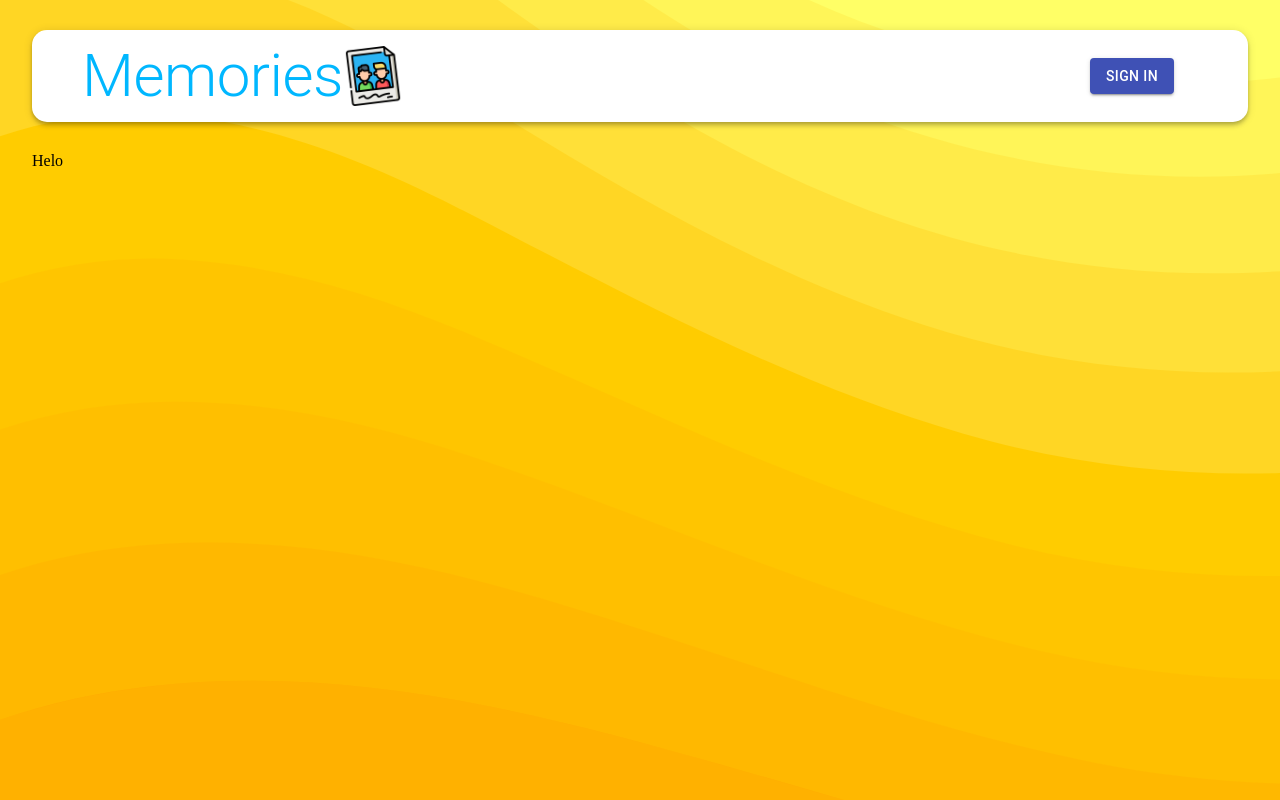
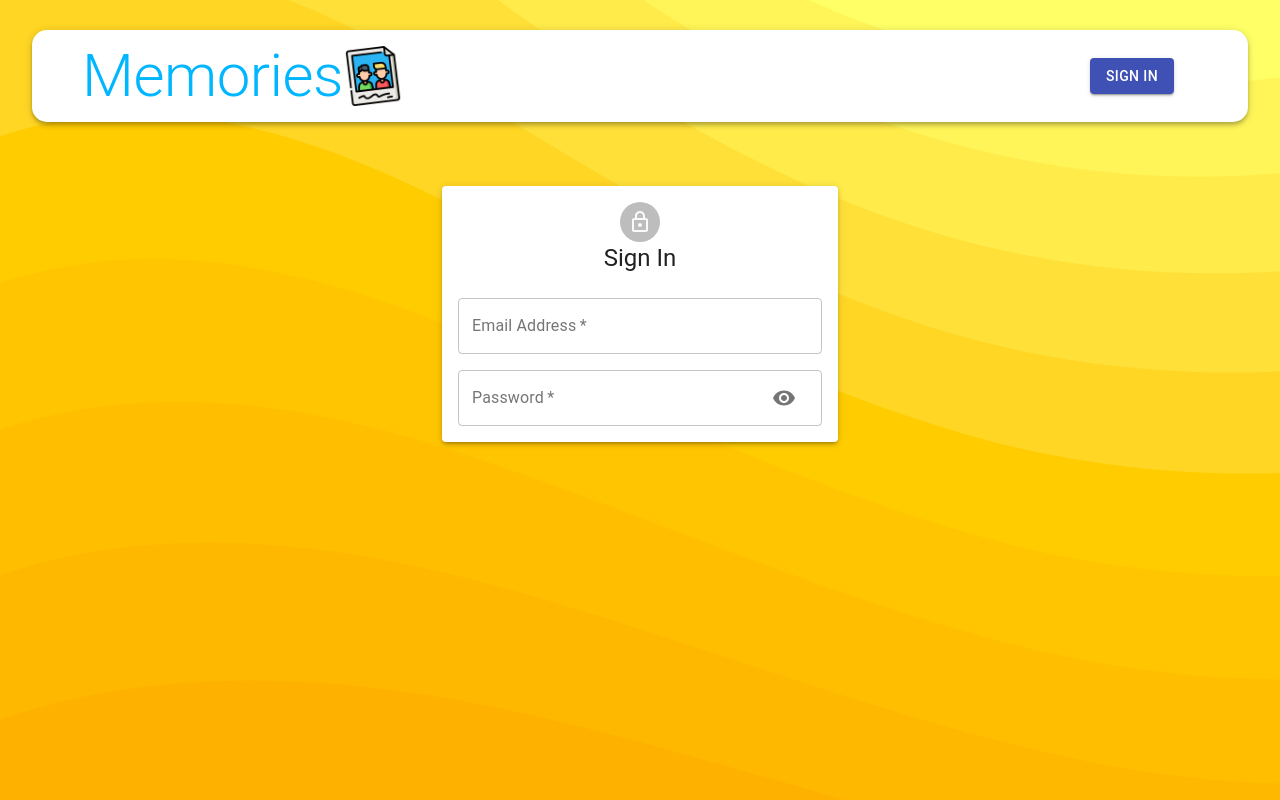
Before and after one commit to knikhil352000/MERN-Projects, a React (Create React App) app in the folder Admin-Memories/client/: page /auth in a window 1280 px wide. Built offline with nearby package versions, Linux system fonts and the light colour scheme.

Commit message:
Adding SignUp form

```diff
--- a/Admin-Memories/client/src/Auth/Auth.js
+++ b/Admin-Memories/client/src/Auth/Auth.js
@@ -1,12 +1,48 @@
-import React from 'react'
-import {Avatar, Button, Paper, Grid, Typography, Container} from '@material-ui/core'
+import React,{useState} from 'react'
+import {Avatar, Button, Paper, Grid, Typography, Container, TextField} from '@material-ui/core'
 import useStyles from './styles'
+import LockOutlinedIcon from '@material-ui/icons/LockOutlined';
+import Input from './Input'
 const Auth = () => {
     const state = null;
+    const isSignUp = false;
+    const classes = useStyles();
+    const handleSubmit = () => {
+
+    }
+    const handleChange = () => {
+
+    }
+
+    const [showPassword, setShowPassword] = useState(false);
+    const handleShowPassword = () => setShowPassword((prevState) => !prevState)
+
     return (
-        <div>
-            Helo
-        </div>
+        <Container component='main' maxWidth='xs'>
+            <Paper className={classes.paper} elevation={3}>
+                <Avatar className={classes.Avatar}>
+                    <LockOutlinedIcon />
+                </Avatar>
+                <Typography variant='h5'>{isSignUp ? 'Sign Up' : 'Sign In'}</Typography>
+                <form className={classes.form} onSubmit={handleSubmit}>
+                    <Grid container spacing={2}>
+                        {
+                            isSignUp && (
+                                <>
+                                    <Grid xs={6} md={12}>
+                                        <Input name='firstName' label='First Name' handleChange={handleChange} autoFocus half/>
+                                        <Input name='firstName' label='First Name' handleChange={handleChange} half/>
+                                    </Grid>
+                                </>
+                            )
+                        }
+                        <Input name='email' label='Email Address' handleChange={handleChange} type='email'/>
+                        <Input name='password' label='Password' handleChange={handleChange} type={showPassword ? 'text' : 'password'} handleShowPassword= {handleShowPassword}/>
+                        {isSignUp && <Input name='confirmPassword' label='Repeat Password' handleChange={handleChange} type='password'/>}
+                    </Grid>
+                </form>
+            </Paper>
+        </Container>
     )
 }
 
--- /dev/null
+++ b/Admin-Memories/client/src/Auth/Input.js
@@ -0,0 +1,31 @@
+import React from 'react'
+import {TextField, Grid, InputAdornment, IconButton } from '@material-ui/core'
+import Visibility from '@material-ui/icons/Visibility';
+import VisibilityOff from '@material-ui/icons/VisibilityOff';
+const Input = ({half, name, handleChange, label, autoFocus, type, handleShowPassword}) => {
+    return (
+        <Grid item xs={12} sm={half ? 6 : 12}>
+            <TextField
+                name={name}
+                onChange={handleChange}
+                variant='outlined'
+                required
+                fullWidth
+                label={label}
+                autoFocus={autoFocus}
+                type={type}
+                InputProps={name === 'password' && {
+                    endAdornment: (
+                        <InputAdornment position='end'>
+                            <IconButton onClick={handleShowPassword}>
+                                {type === 'password' ? <Visibility /> : <VisibilityOff />}
+                            </IconButton>
+                        </InputAdornment>
+                    )
+                }}
+            />
+        </Grid>
+    )
+}
+
+export default Input
```
Also changed, not shown: 1 other file (tests, documents, lock files or other folders).
